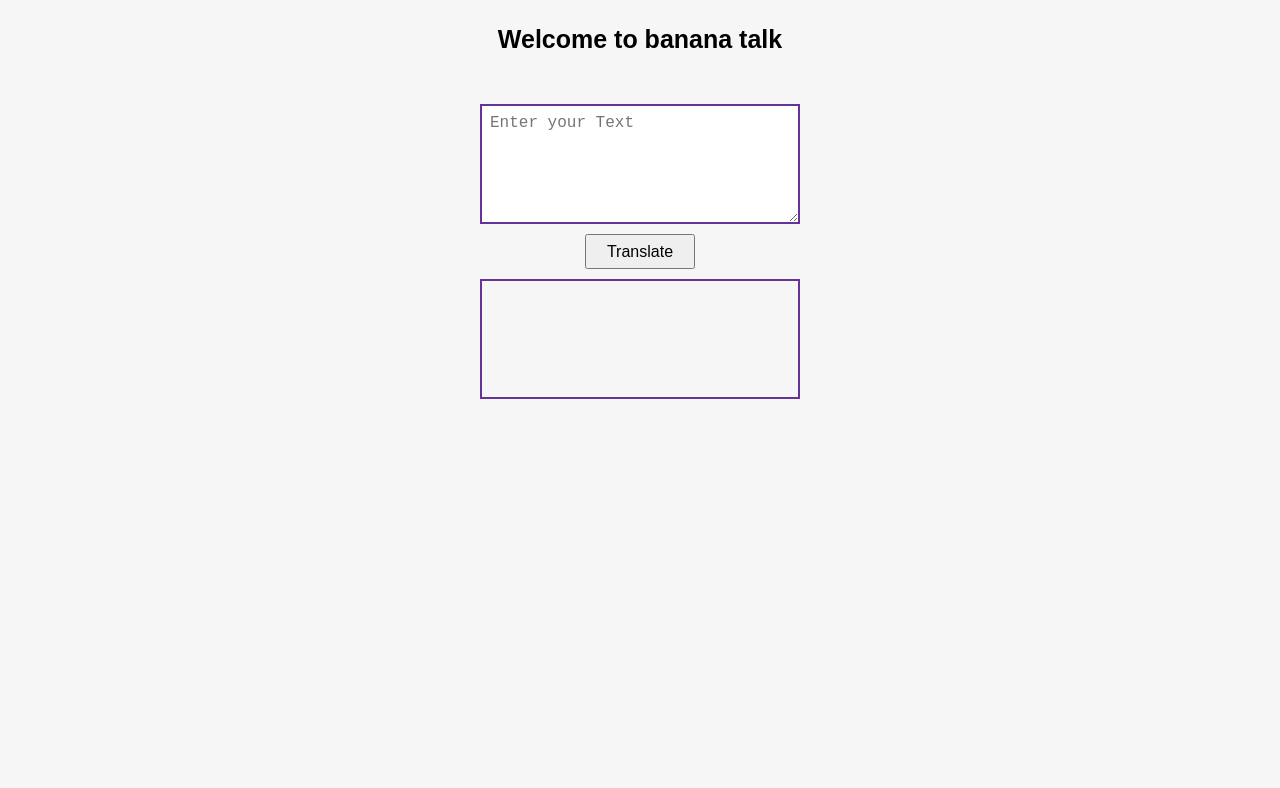
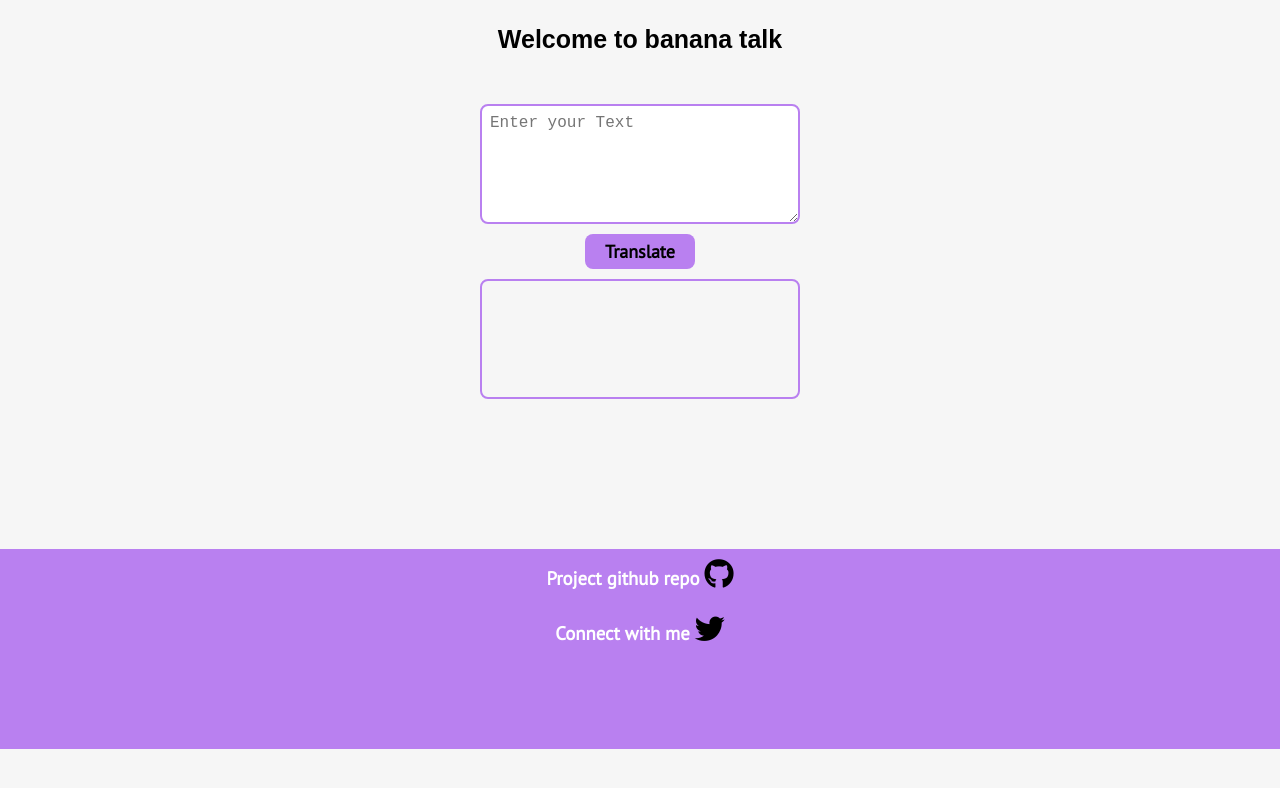
Before and after one commit to devAmlan/Minion-Speak-mark-6-, a plain HTML site: page index.html in a window 1280 px wide. Drawn offline with Linux system fonts and the light colour scheme.

Commit message:
small change

```diff
--- a/index.html
+++ b/index.html
@@ -6,6 +6,7 @@
     <meta name="viewport" content="width=device-width, initial-scale=1.0">
     <title>Document</title>
     <link rel="stylesheet" href="style.css">
+    <link rel="stylesheet" href="https://cdnjs.cloudflare.com/ajax/libs/font-awesome/5.15.3/css/all.min.css" integrity="sha512-iBBXm8fW90+nuLcSKlbmrPcLa0OT92xO1BIsZ+ywDWZCvqsWgccV3gFoRBv0z+8dLJgyAHIhR35VZc2oM/gI1w==" crossorigin="anonymous" referrerpolicy="no-referrer" />
 </head>
 <body>
     <div class="heading">
@@ -18,6 +19,12 @@
     <div class="outputarea">
         <div id="outputresult"></div>
     </div>
+    <div class="footer">
+        <h3>Project github repo <a href="https://github.com/devAmlan/Minion-Speak-mark-6-" target="_blank"><i class="fab fa-github"></i></a></h3>
+
+        <h3>Connect with me <a href="https://twitter.com/AmlanjyotiSaho5" target="_blank"><i class="fab fa-twitter"></i></a></h3>
+
+     </div>
     <script src="index.js"></script>
 </body>
 </html>
--- a/style.css
+++ b/style.css
@@ -1,7 +1,9 @@
+@import url('https://fonts.googleapis.com/css2?family=PT+Sans&display=swap');
 body{
   background-color:#F6F6F6;
   margin:0;
   padding:0;
+  font-family: 'PT Sans', sans-serif;
 }
 .heading{
   text-align:center;
@@ -21,30 +23,60 @@ body{
 #inputtext{
   width:300px;
   height:100px;
-  border:2px solid rebeccapurple;
+  border:2px solid #B980F0;
   outline:none;
   font-size:16px;
   padding:8px;
   font-family: monospace;
+  border-radius:8px;
+
 }
 #translatebtn{
    margin:10px;
    width:110px;
    height:35px;
-   font-size:16px;
-
+   font-size:18px;
+   background-color: #B980F0;
+   border:none;
+   border-radius:8px;
+   color:#000000;
+   font-family: 'PT Sans', sans-serif;
+   font-weight:900;
+   cursor: pointer;
 }
 .outputarea{
     display:flex;
   justify-content:center;
   align-items:center;
+  font-family: 'PT Sans', sans-serif;
 }
 #outputresult{
     width:300px;
     height:100px;
-    border:2px solid rebeccapurple;
+    border:2px solid #B980F0;
     outline:none;
     font-family: monospace;
     font-size:18px;
     padding:8px;
+    border-radius:8px;
 }
+.footer{
+  margin-top:150px;
+  width:100%;
+  height:200px;
+  background-color:#B980F0;
+  text-align:center;
+  color:#FFFFFF;
+}
+.footer .fa-twitter{
+  font-size:30px;
+  cursor: pointer;
+  margin-top:5px;
+  color: #000000;
+}
+.footer .fa-github{
+  font-size:30px;
+  cursor: pointer;
+  margin-top:10px;
+  color: #000000;
+}
```
